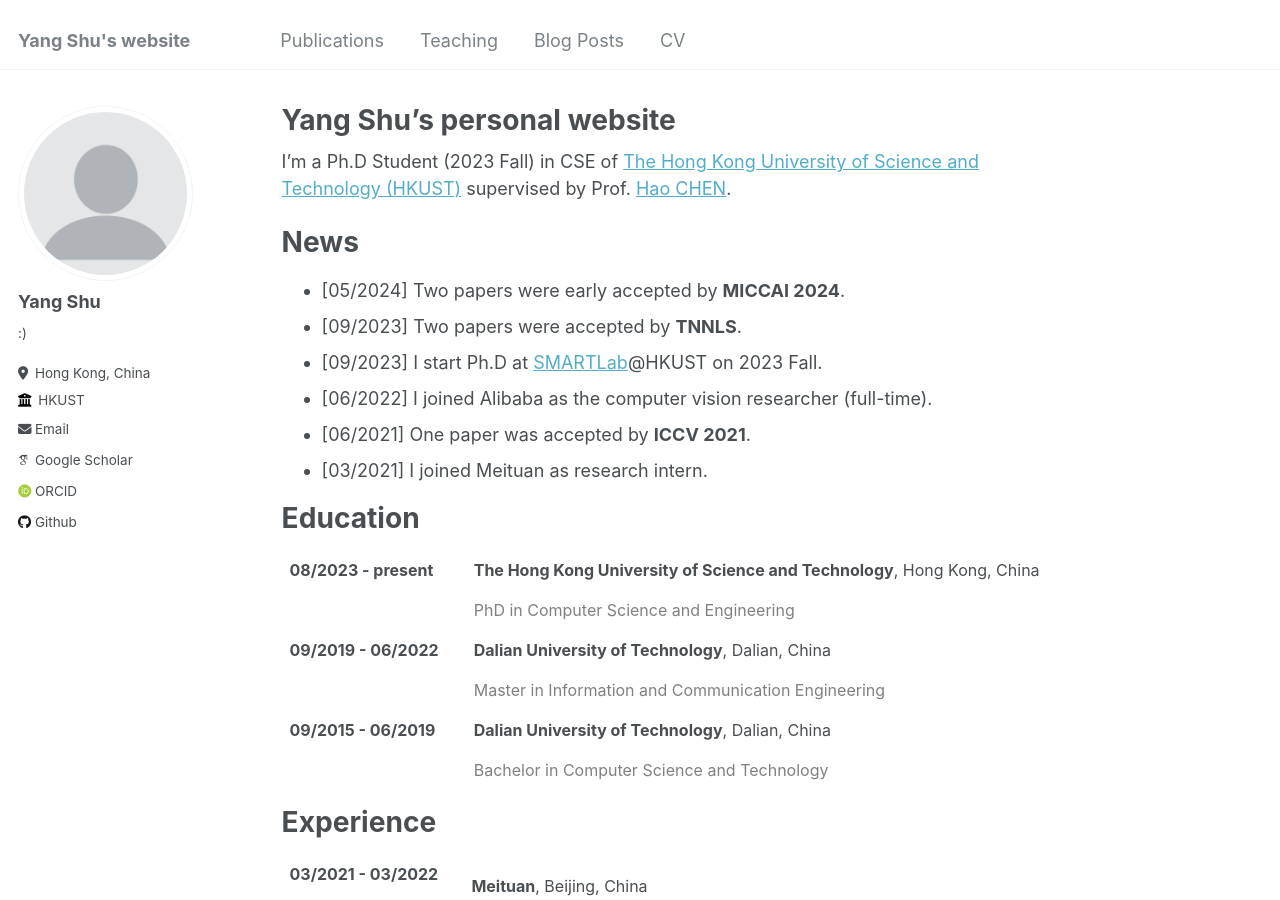
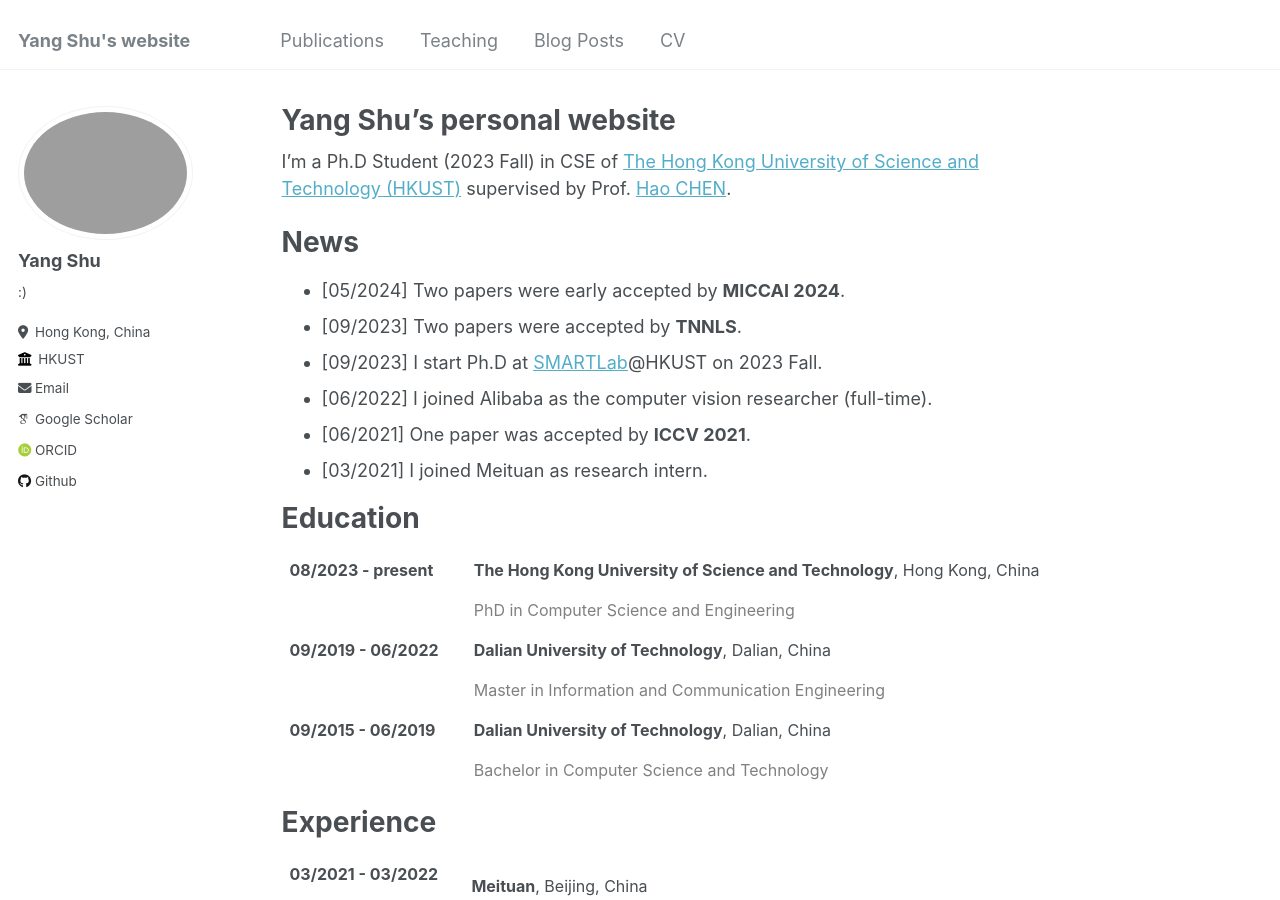
Before and after one commit to isyangshu/isyangshu.github.io, a Jekyll site: the page built from _pages/about.md, in a window 1280 px wide and 900 px high. Built offline with Jekyll 4.4.1, drawn with Linux system fonts in a browser that asks for light colours; some web fonts are replaced.

Commit message:
Update _config.yml

```diff
--- a/_config.yml
+++ b/_config.yml
@@ -21,7 +21,7 @@ repository               : "isyangshu/isyangshu.github.io"
 #               Additional customization can be done by editing /_includes/author-profile.html
 author:
   # Biographic information
-  avatar           : "profile.png"
+  avatar           : "640.png"
   name             : "Yang Shu"
   pronouns         : # example: "she/her"
   bio              : ":)"
```
